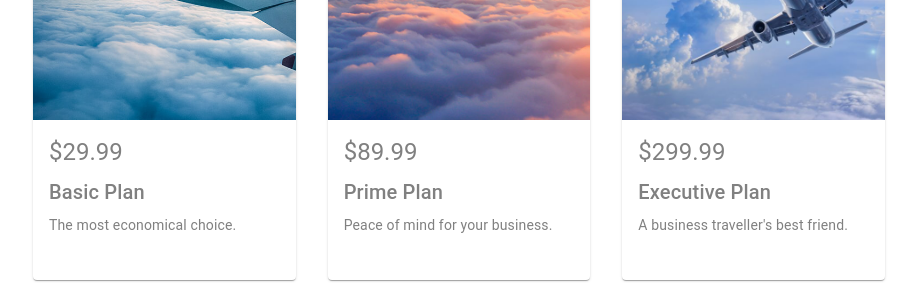
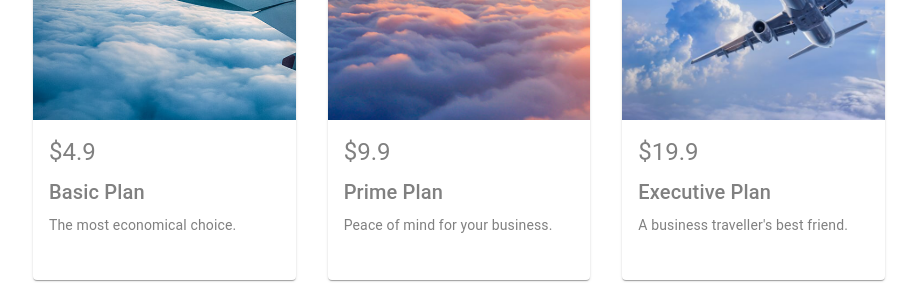
Before and after one commit to 2023ftec5510-group2/ftec5510-insurance, a React (Create React App) app: page / in a window 1280 px wide. Shown: the part 1260-1543 px from the top of the page, without its empty margins (181-1098 px from the left). Built offline with nearby package versions, Linux system fonts and the light colour scheme.

Commit message:
no message

```diff
--- a/src/App.tsx
+++ b/src/App.tsx
@@ -125,7 +125,7 @@ function App() {
                             <Grid2 xs={4}>
                                 <PlanCard
                                     imgSrc="/images/plans/plan-a.jpg"
-                                    price={29.99}
+                                    price={4.9}
                                     title="Basic Plan"
                                     desc="The most economical choice."
                                     selected={selectedPlan === 0}
@@ -135,7 +135,7 @@ function App() {
                             <Grid2 xs={4}>
                                 <PlanCard
                                     imgSrc="/images/plans/plan-b.jpg"
-                                    price={89.99}
+                                    price={9.9}
                                     title="Prime Plan"
                                     desc="Peace of mind for your business."
                                     selected={selectedPlan === 1}
@@ -145,7 +145,7 @@ function App() {
                             <Grid2 xs={4}>
                                 <PlanCard
                                     imgSrc="/images/plans/plan-c.jpg"
-                                    price={299.99}
+                                    price={19.9}
                                     title="Executive Plan"
                                     desc="A business traveller's best friend."
                                     selected={selectedPlan === 2}
```
